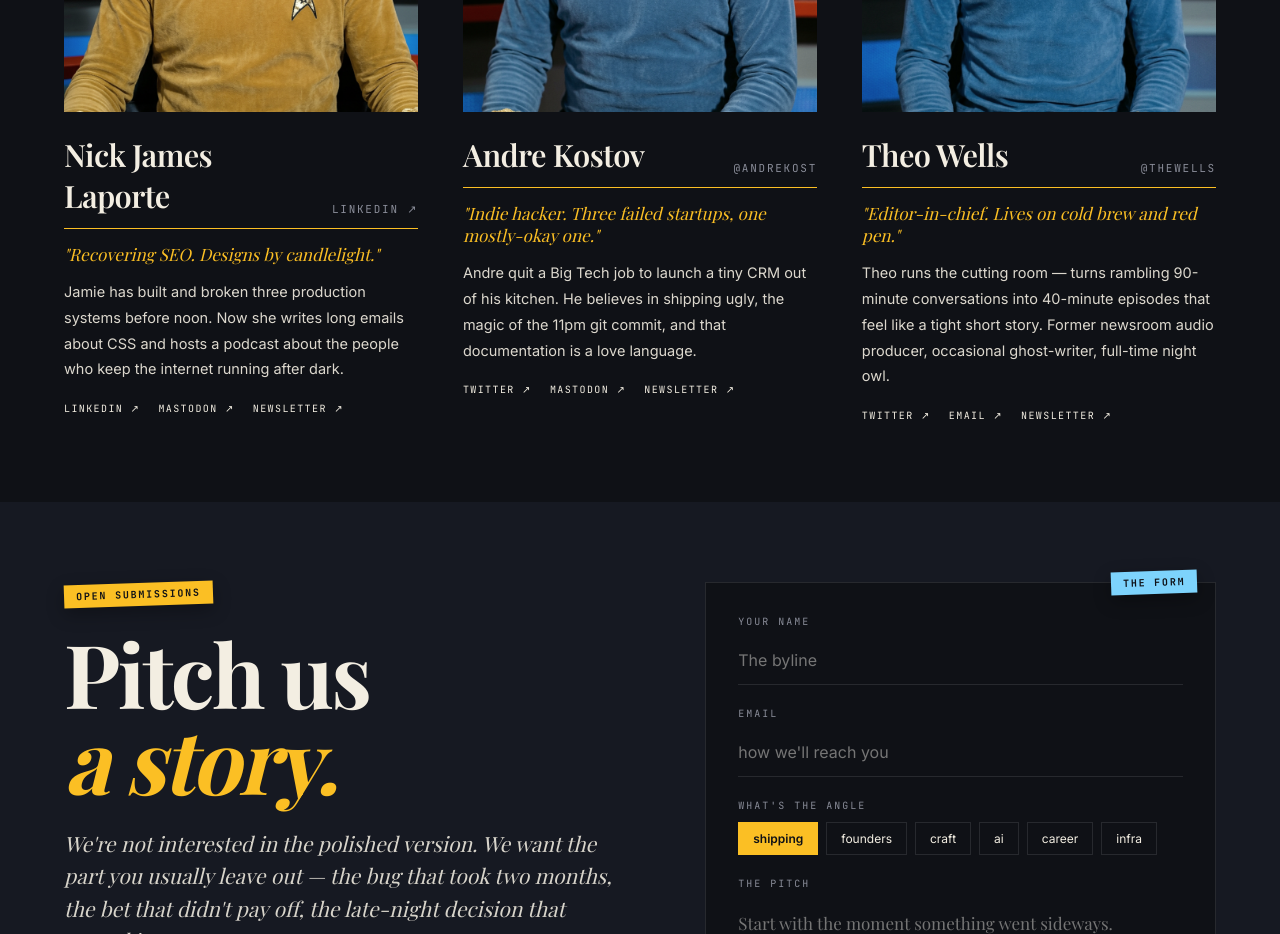
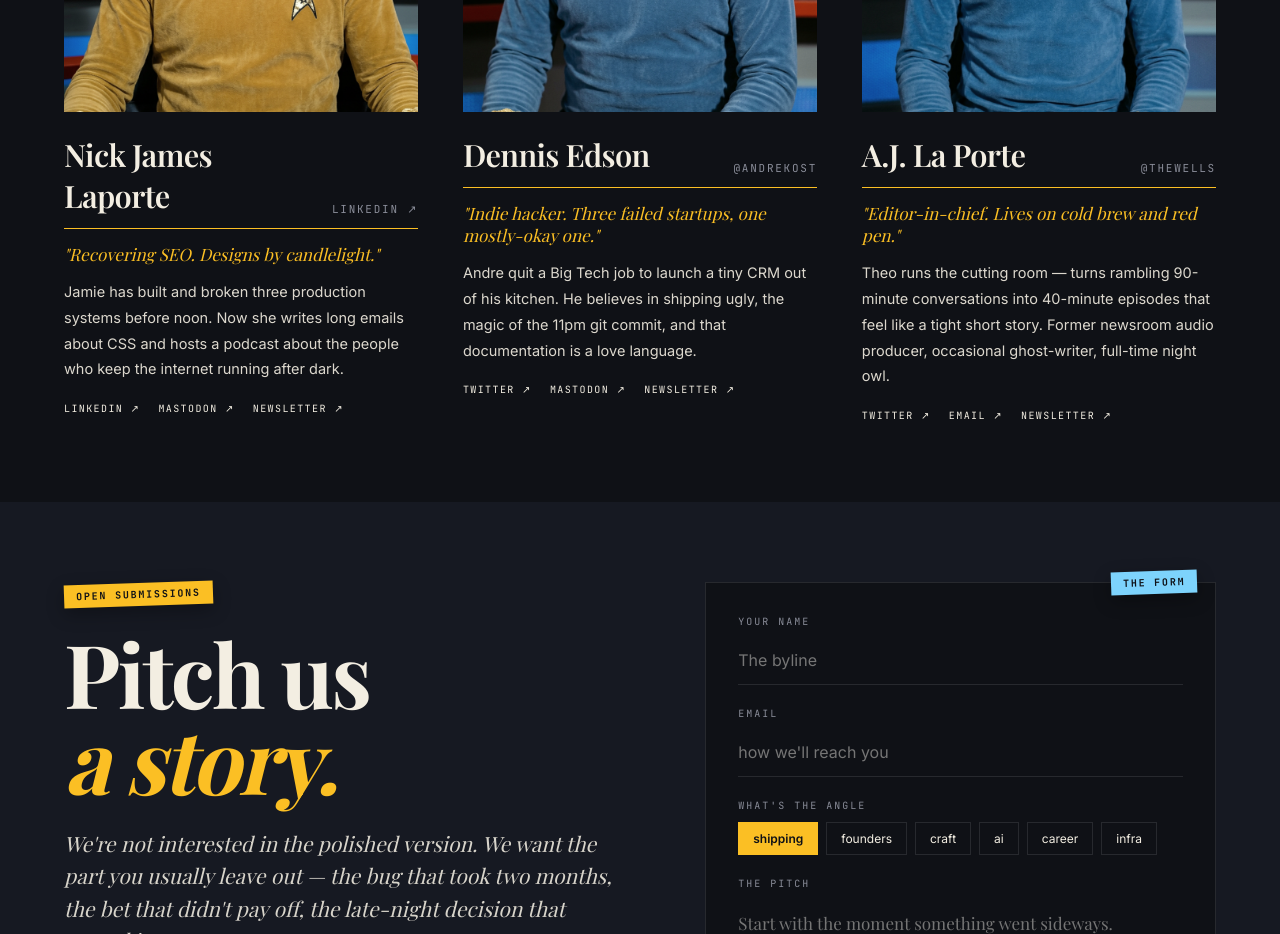
Before and after one commit to puresanfran/devsafterdark, a Next.js app: page / in a window 1280 px wide. Shown: the part 3900-4834 px from the top of the page. Built offline with nearby package versions, Linux system fonts and the light colour scheme; a web font is replaced by a local one.

Commit message:
Update host names — Dennis Edson, A.J. La Porte

```diff
--- a/app/page.tsx
+++ b/app/page.tsx
@@ -517,7 +517,7 @@ export default function Home() {
           <div className="host">
             <div className="ph"><img src="/assets/dennis-bio.png" alt="Dennis" /></div>
             <div className="host-row">
-              <h3 className="host-name">Andre Kostov</h3>
+              <h3 className="host-name">Dennis Edson</h3>
               <span className="mono host-handle">@andrekost</span>
             </div>
             <div className="host-role">&quot;Indie hacker. Three failed startups, one mostly-okay one.&quot;</div>
@@ -527,7 +527,7 @@ export default function Home() {
           <div className="host">
             <div className="ph"><img src="/assets/aj-bio.png" alt="AJ" /></div>
             <div className="host-row">
-              <h3 className="host-name">Theo Wells</h3>
+              <h3 className="host-name">A.J. La Porte</h3>
               <span className="mono host-handle">@thewells</span>
             </div>
             <div className="host-role">&quot;Editor-in-chief. Lives on cold brew and red pen.&quot;</div>
```
